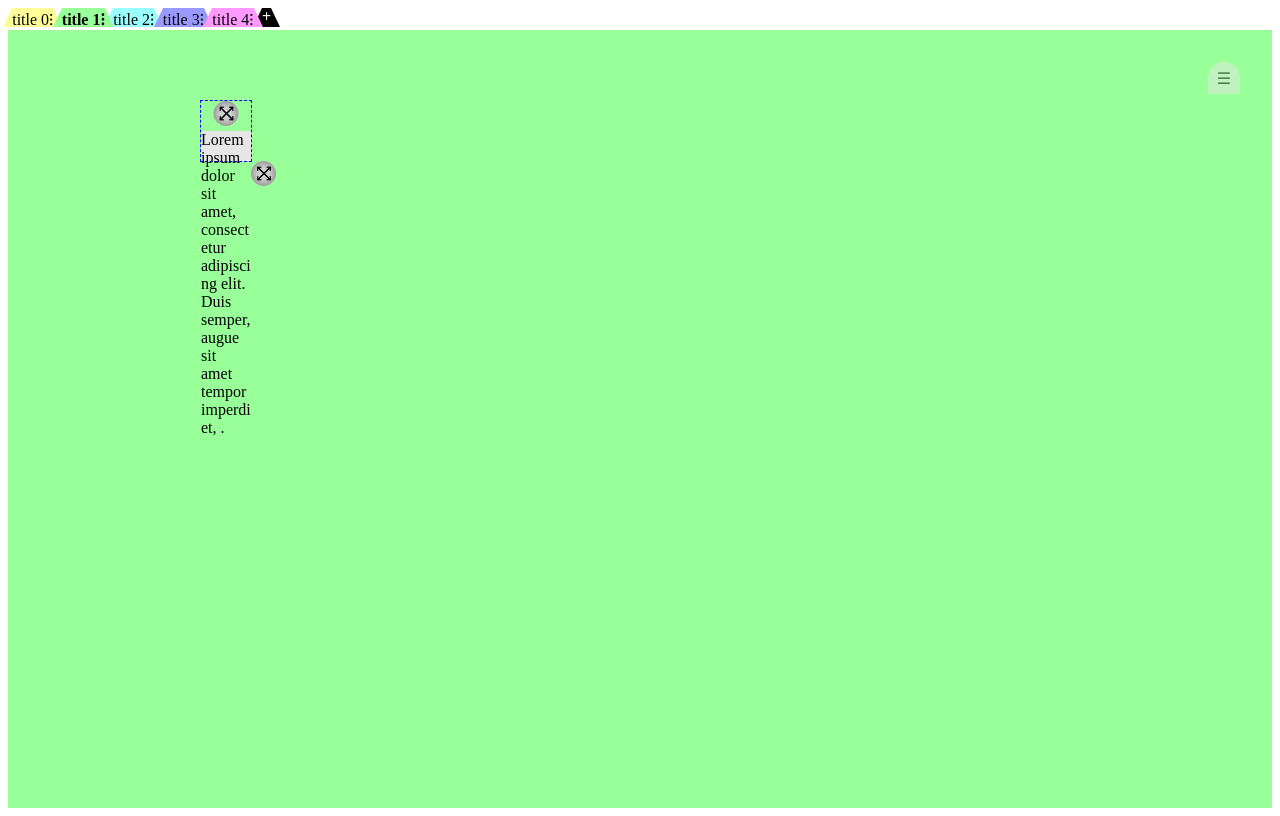
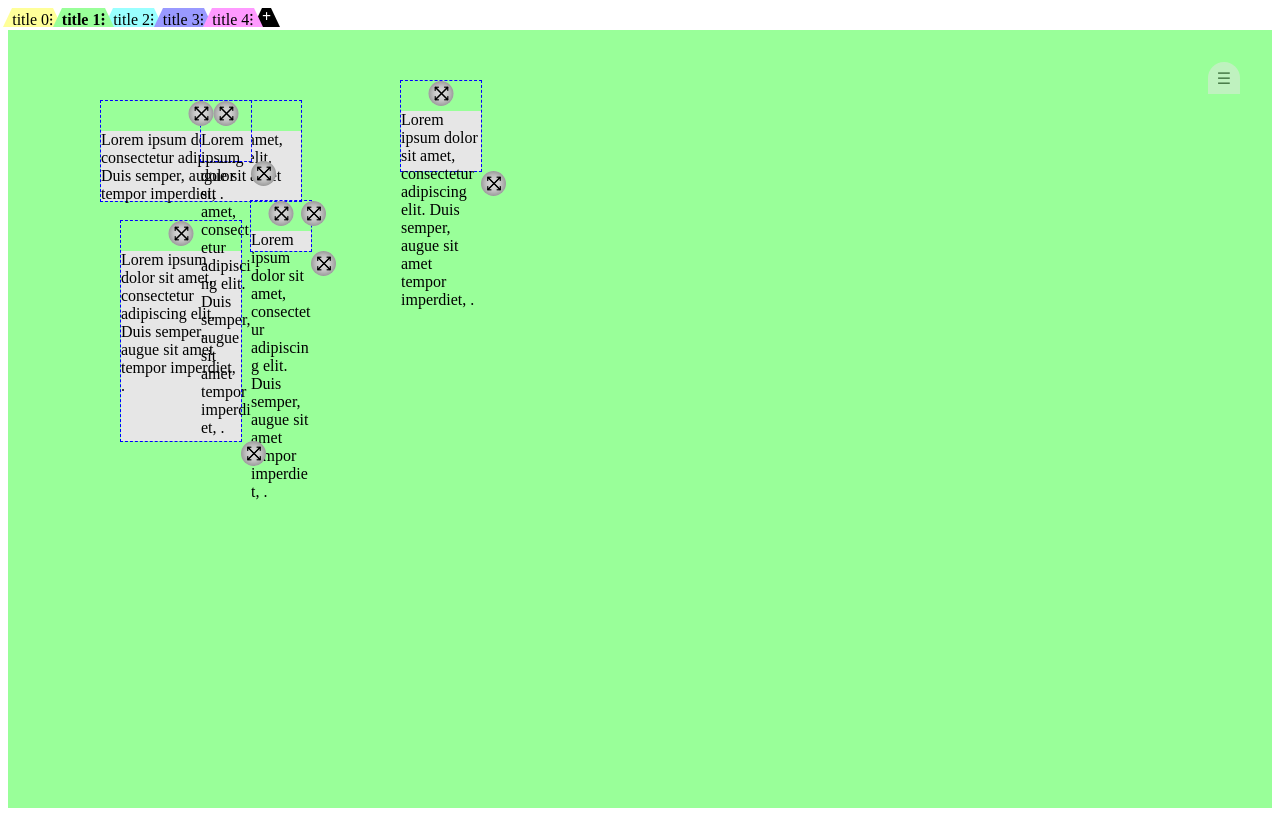
Before and after one commit to gudmar/NotePad, an Angular app: page / in a window 1280 px wide. Built offline with nearby package versions, Linux system fonts and the light colour scheme.

Commit message:
Content of notes after change is remembered

```diff
--- a/src/app/note/note.component.css
+++ b/src/app/note/note.component.css
@@ -18,6 +18,10 @@ align-items: center; */
 
 }
 
+.note-content-wrapper>span{
+    outline: none;
+}
+
 .note-content-wrapper{
     position: relative;
     background-color: rgb(230, 230, 230);
--- a/src/app/note/note.component.html
+++ b/src/app/note/note.component.html
@@ -1,4 +1,4 @@
-<div class="note-wrapper">
+<div class="note-wrapper" (focusout) = "informAboutContentChange($event)">
     <movable-point movableparent [nestedLevel]="2"
                    [initialTop] = "initialTop"
                    [initialLeft] = "initialLeft"
@@ -9,7 +9,7 @@
     >
     </movable-point>
         <div class="note-content-wrapper">
-            <span contenteditable="true" [innerHTML] = "content"></span>
+            <span #contentHolder contenteditable="true" [innerHTML] = "content"></span>
         </div>
     <movable-point  data-role="resize"
                     resizeparent [nestedLevel]="2"
--- a/src/app/note/note.component.ts
+++ b/src/app/note/note.component.ts
@@ -1,4 +1,4 @@
-import { Component, OnInit, EventEmitter, Output, Input, Host } from '@angular/core';
+import { Component, OnInit, EventEmitter, Output, Input, Host, ViewChild, ElementRef } from '@angular/core';
 import { CommunicationService } from '../services/communication.service'
 
 @Component({
@@ -16,6 +16,8 @@ export class NoteComponent implements OnInit {
   @Input() uniqueId: string = '';
   @Output() noteWasMoved: EventEmitter<any> = new EventEmitter();
   @Output() noteWasResized: EventEmitter<any> = new EventEmitter();
+  @Output() noteContentChanged: EventEmitter<any> = new EventEmitter();
+  @ViewChild('contentHolder') contentHolder: any;
   constructor(private messenger: CommunicationService) { }
 
   informAboutMovement(data: any){
@@ -33,6 +35,15 @@ export class NoteComponent implements OnInit {
       objectId: this.uniqueId,
       newWidth: data.width,
       newHeight: data.height
+    })
+  }
+
+  informAboutContentChange(data: any){
+    this.noteContentChanged.emit(data);
+    console.dir(this.contentHolder)
+    this.messenger.inform('noteContentChanged', {
+      objectId: this.uniqueId,
+      content: this.contentHolder.nativeElement.innerHTML
     })
   }
 
--- a/src/app/services/content-manager.service.ts
+++ b/src/app/services/content-manager.service.ts
@@ -41,9 +41,8 @@ export class ContentManagerService {
     let notePositions = [[100, 100], [220, 120], [100, 200], [200, 250], [80, 400]]
     let getArrayOfNotes = function(){
       let notes: any[] = [];
-      for (let i = 2; i < 3; i++){
+      for (let i = 0; i < 5; i++){
          let note = that.getNote(noteSizes[i][0], noteSizes[i][1], notePositions[i][0], notePositions[i][1], noteContent);
-         console.log(note.uniqueId)
          notes.push(note)
       }
       return notes;
--- a/src/app/sheet/page/page.component.ts
+++ b/src/app/sheet/page/page.component.ts
@@ -23,16 +23,19 @@ export class PageComponent implements OnInit {
   constructor(private messenger: CommunicationService) { }
 
   ngOnInit(): void {
-    this.messenger.subscribe(this.uniqueId, this.reactToDataFromMessengar.bind(this), ['noteWasMoved', 'noteWasResized']);
+    this.messenger.subscribe(this.uniqueId, this.reactToDataFromMessengar.bind(this), ['noteWasMoved', 'noteWasResized', 'noteContentChanged']);
   }
 
   reactToDataFromMessengar(eventType: string, data: any){
     if (eventType === 'noteWasMoved') {this.updateTargetNoteState(data.objectId, data)}
     if (eventType === 'noteWasResized') {this.updateTargetNoteState(data.objectId, data)}
+    if (eventType === 'noteContentChanged') {this.updateTargetNoteState(data.objectId, data); console.log(data)}
     console.log(`event ${eventType} received in page component `)
   }
 
-  updateTargetNoteState(noteId: string, newState: {objectId: string, newHeight?:number, newWidth?:number, pageX?:number, pageY?:number}){
+  updateTargetNoteState(noteId: string, newState: {
+          objectId: string, content?: string, newHeight?:number, newWidth?:number, pageX?:number, pageY?:number
+        }){
     let that = this;
     let singleMatch = function(element: any){return element.uniqueId === noteId}
     let indexOfElementToUpdate = this.notes.findIndex(singleMatch);
@@ -44,7 +47,7 @@ export class PageComponent implements OnInit {
         if (key == 'newHeight') this.notes[indexOfElementToUpdate].initialHeight = newState[key];
         if (key == 'pageX') this.notes[indexOfElementToUpdate].initialLeft = newState[key];
         if (key == 'pageY') this.notes[indexOfElementToUpdate].initialTop = newState[key];
-        // if (key == 'content') this.notes[indexOfElementToUpdate].content = newState[key]
+        if (key == 'content') this.notes[indexOfElementToUpdate].content = newState[key]
       }
       console.log(this.notes)
     } else {
--- a/src/app/sheet/sheet/sheet.component.ts
+++ b/src/app/sheet/sheet/sheet.component.ts
@@ -19,7 +19,6 @@ export class SheetComponent implements OnInit {
   set currentPageId(val: string) {
     this._currentPageId = val;
     this.currentPageNotes = this.getPageNotesById(val)
-    console.dir(this.pages)
   }
   get currentPageId() {return this._currentPageId}
 
```
